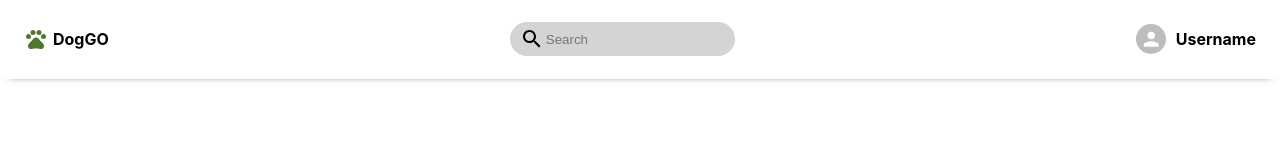
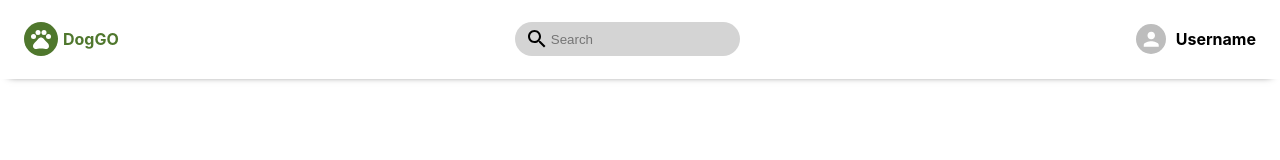
Before and after one commit to pax-n/Dog-Social-App, a React (Create React App) app in the folder client/: page / in a window 1280 px wide. Shown: the top 160 px of the page. Built offline with nearby package versions, Linux system fonts and the light colour scheme.

Commit message:
changed logo

```diff
--- a/client/src/components/Header.css
+++ b/client/src/components/Header.css
@@ -16,10 +16,14 @@
 
 .header__left > h4 {
   margin-left: 5px;
+  color: #4f772d;
 }
 
 .header__left > .MuiSvgIcon-root {
-  color: #4f772d;
+  color: #ffffff;
+  background-color: #4f772d;
+  border-radius: 20px;
+  padding: 5px;
 }
 
 .header__middle {
--- a/client/src/components/Header.js
+++ b/client/src/components/Header.js
@@ -6,7 +6,7 @@ import { Avatar } from "@mui/material";
 
 function Header() {
   return (
-    <div className="header">
+    <nav className="header">
       <div className="header__left">
         <PetsIcon />
         <h4>DogGO</h4>
@@ -19,7 +19,7 @@ function Header() {
         <Avatar sx={{ height: "30px", width: "30px" }}></Avatar>
         <h4> Username </h4>
       </div>
-    </div>
+    </nav>
   );
 }
 
```
